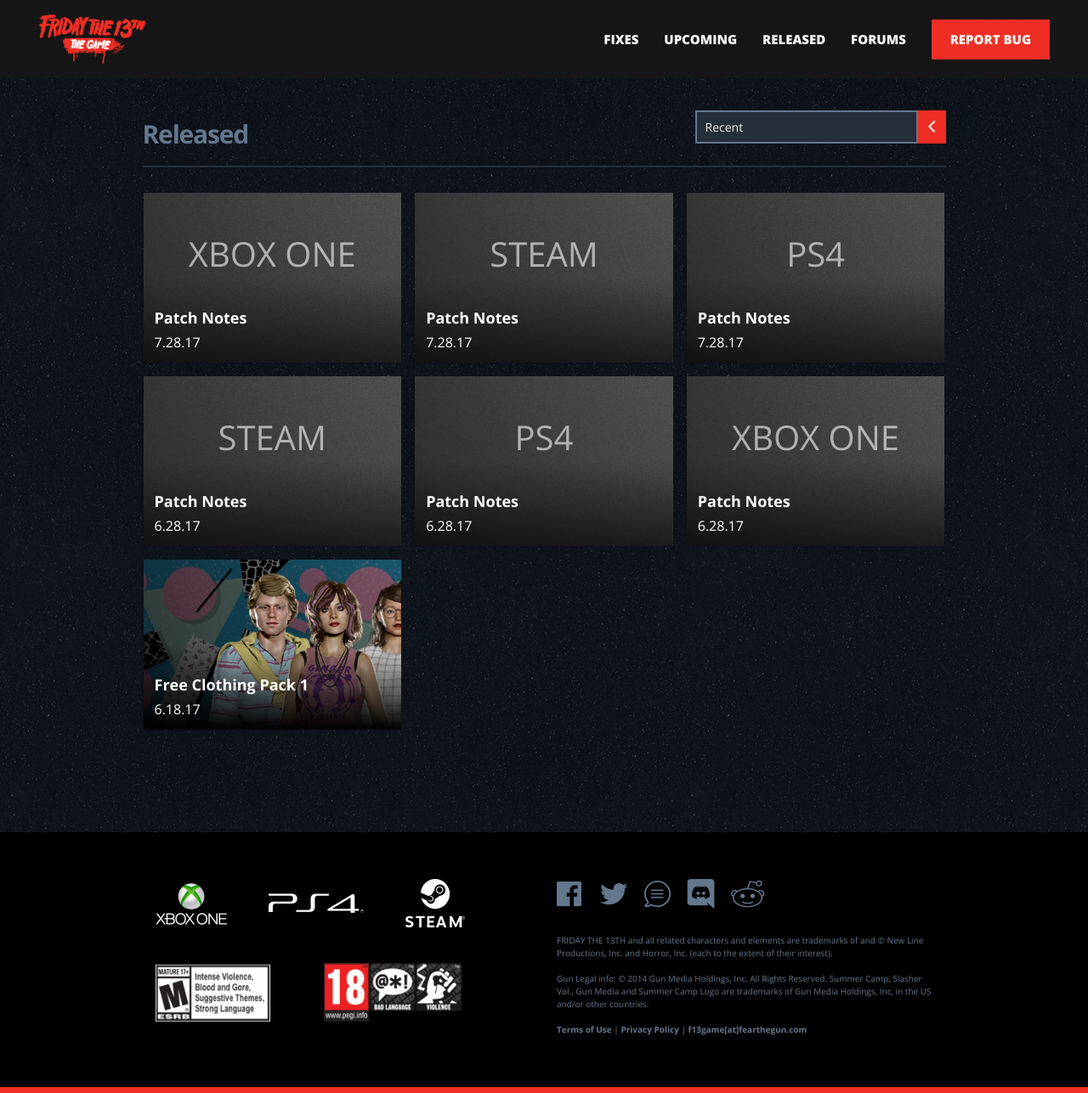
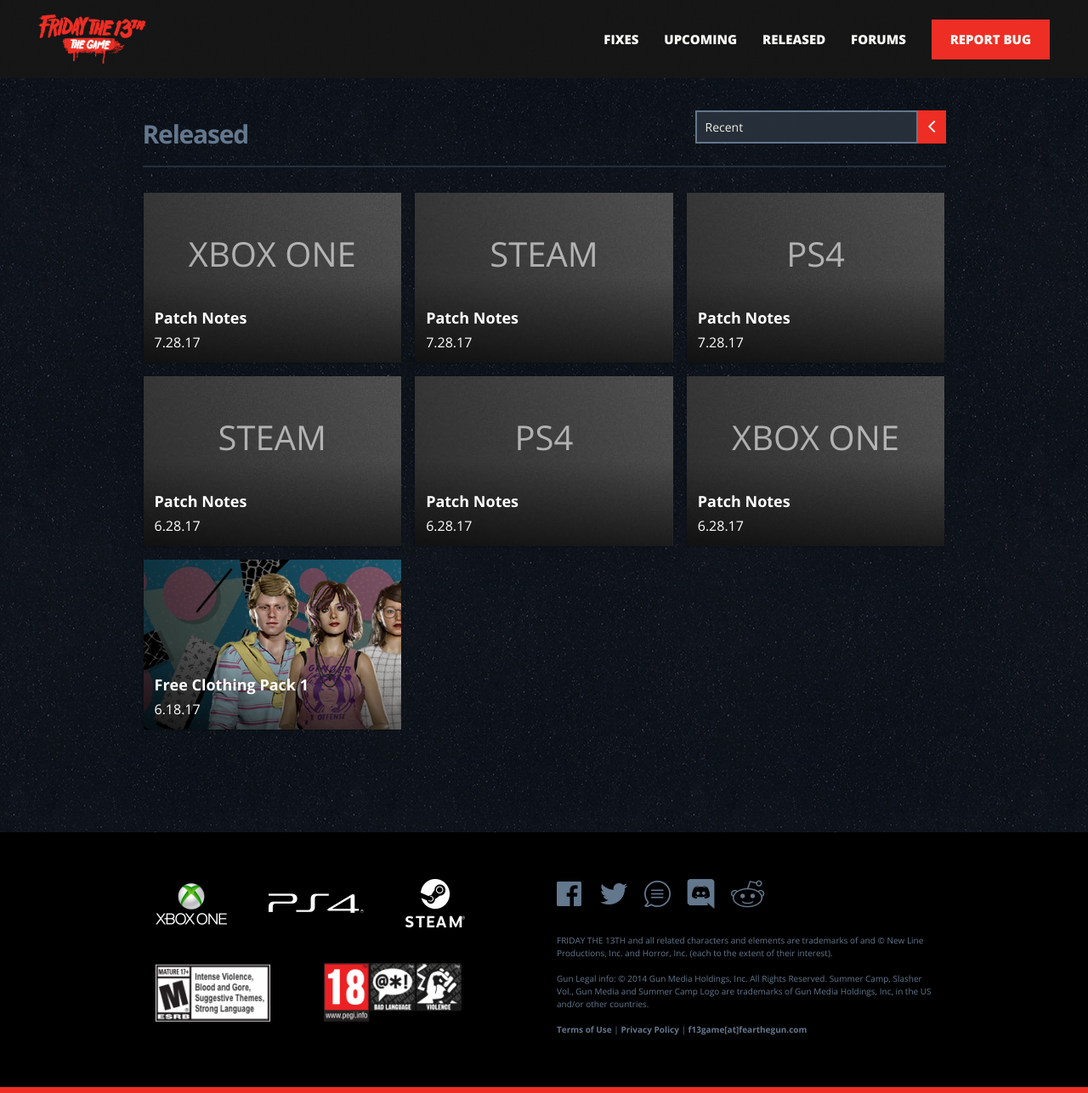
Before and after one commit to bdk6000/friday-13, a Jekyll site: the page built from all-released.html, in a window 1280 px wide and 1287 px high. Shown: the whole window at 85% size. Built offline with Jekyll 4.4.1, drawn with Linux system fonts in a browser that asks for light colours.

Commit message:
Update all-released.html

```diff
--- a/all-released.html
+++ b/all-released.html
@@ -31,7 +31,7 @@ layout: released
                         <div class="col-4 col">
                             <div class="post-block" onclick="window.location.href = '{{site.baseurl}}{{document.url}}';">
                                 <div class="block-area">
-									<div class="block-img {% if document.collection == "released-patches" %}patch{% endif %}" {% if document.collection == "content-packs" %}style="background-image:linear-gradient(transparent, transparent, #000000), url({{site.baseurl}}{{document.main-image}})"{% endif %}></div>
+									<div class="block-img {% if document.collection == "released-patches" %}patch{% endif %}" {% if document.collection == "content-packs" %}style="background-image:linear-gradient(transparent, transparent, rgba(0,0,0,.6)), url({{site.baseurl}}{{document.main-image}})"{% endif %}></div>
                                 </div>
                                 <div class="block-overlay">
                                     <div class="category">{% if document.collection == "released-patches" %}{{ document.categories }}{% endif %}</div>
```
